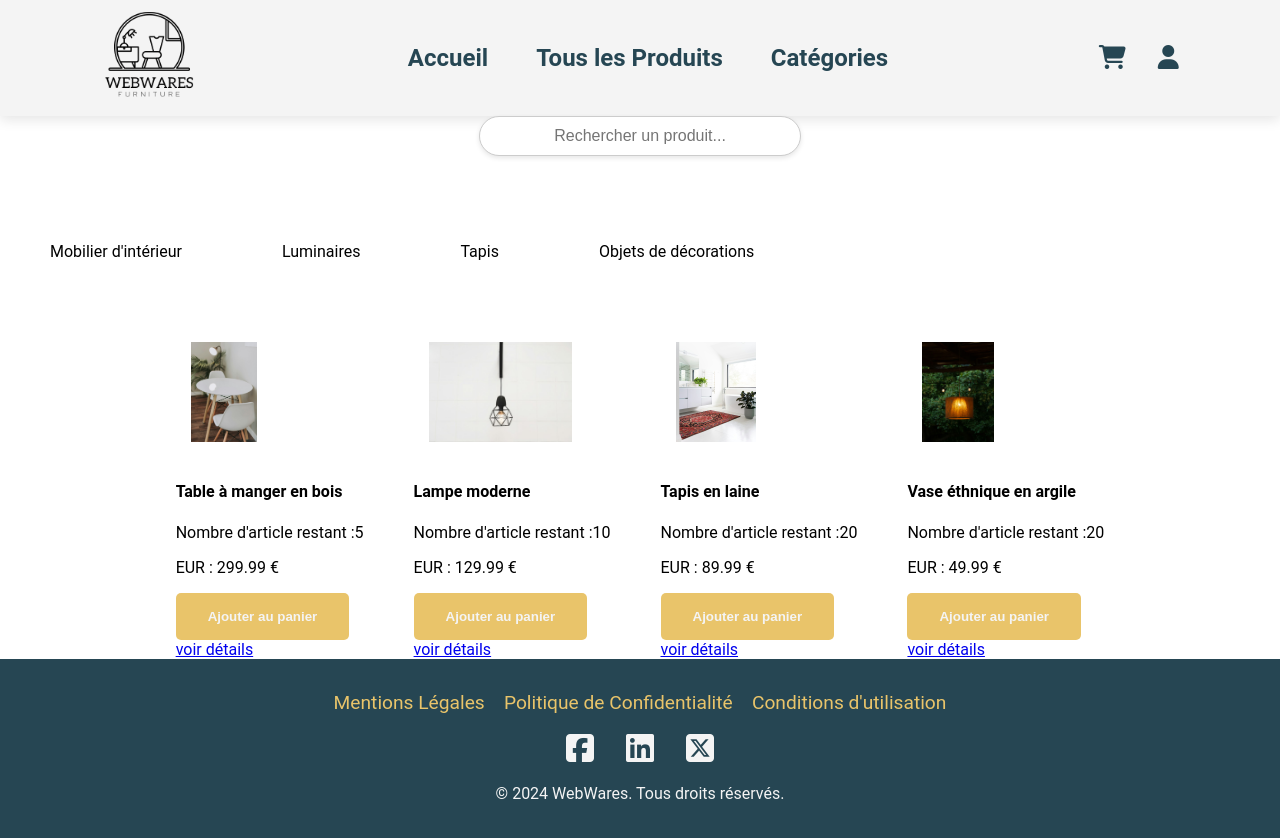
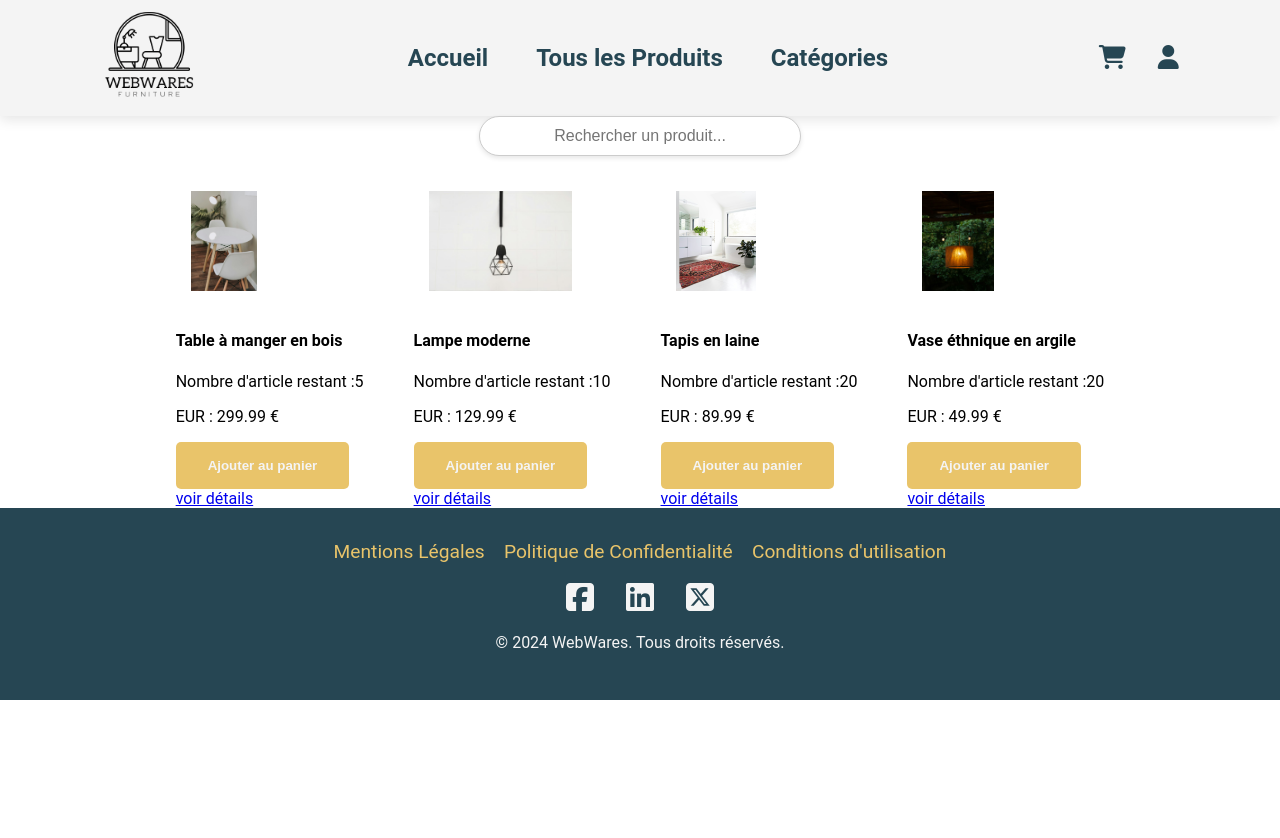
Before and after one commit to soulapj/WebWares, a Vue app: page /produit in a window 1280 px wide. Shown: the top 838 px of the page. After the commit the page ends 800 px from the top, so only its background shows below. Built offline with nearby package versions, Linux system fonts and the light colour scheme.

Commit message:
Update ListeProduit.vue

```diff
--- a/src/views/ListeProduit.vue
+++ b/src/views/ListeProduit.vue
@@ -1,10 +1,7 @@
 <template>
   <SearchBar :placeholder="'Rechercher un produit...'" :searchQuery="searchQuery" @update-search="handleSearchUpdate" />
-  <div class="catégorie" v-for="(cat, id) in this.categories" :key="id">
-    <p>{{ cat.name }}</p>
-  </div>
   <div class="produit">
-    <div v-for="(prod, index) in this.produits" :key="index">
+    <div v-for="(prod, index) in filteredProduits" :key="index">
       <img :src="prod.images" />
       <h4>{{ prod.titre }}</h4>
       <p>Nombre d'article restant :{{ prod.moq }}</p>
```
